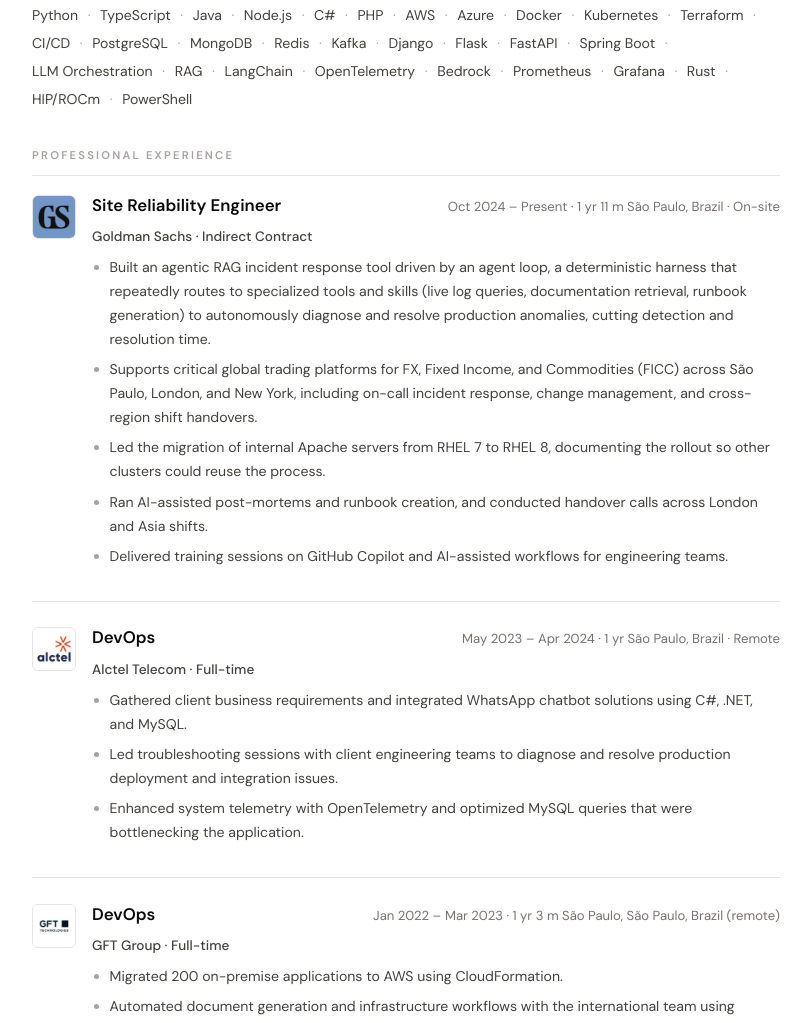
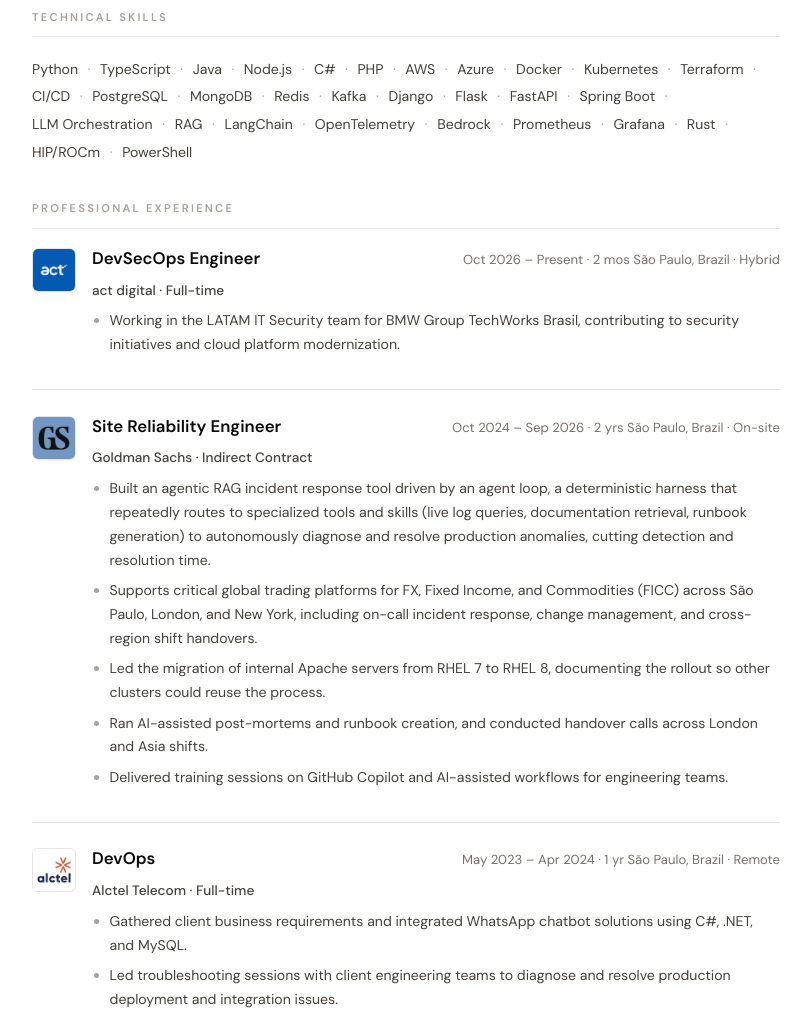
Before and after one commit to samuelishida/samuelishida.github.io, a plain HTML site: page index.html in a window 1280 px wide. Shown: the part 1159-2182 px from the top of the page, without its empty margins (234-1045 px from the left). Drawn offline with Linux system fonts and the light colour scheme.

Commit message:
update CV: add act digital DevSecOps role, close Goldman tenure, update summary
Co-authored-by: Copilot <223556219+Copilot@users.noreply.github.com>

```diff
--- a/index.html
+++ b/index.html
@@ -562,7 +562,7 @@
             <section>
                 <h2 data-i18n="summary_title">Professional Summary</h2>
                 <p class="summary-text" data-i18n="summary_text">
-                    Senior Software Engineer with 10+ years building resilient infrastructure and scalable backend systems, with early exposure to C and Linux before college through the Brazilian Informatics Olympiad and personal projects. Experience spans the full software lifecycle — system design, high-performance APIs in Python, TypeScript, and Java, and cloud modernization across AWS and Azure using Terraform, Docker, and Kubernetes. At Goldman Sachs, supports critical global trading platforms and leads internal AI initiatives with RAG and LLM orchestration to improve reliability and developer productivity.
+                    Senior Software Engineer with 10+ years building resilient infrastructure and scalable backend systems, with early exposure to C and Linux before college through the Brazilian Informatics Olympiad and personal projects. Experience spans the full software lifecycle — system design, high-performance APIs in Python, TypeScript, and Java, and cloud modernization across AWS and Azure using Terraform, Docker, and Kubernetes. Currently at act digital, contributing to the LATAM IT Security team for BMW Group TechWorks Brasil on security initiatives and cloud platform modernization; previously at Goldman Sachs, supporting critical global trading platforms and leading internal AI initiatives with RAG and LLM orchestration to improve reliability and developer productivity.
                 </p>
             </section>
 
@@ -608,13 +608,34 @@
                 <div class="experience-item">
                     <div class="exp-layout">
                         <div class="exp-logo">
+                            <img src="act-digital-logo.jpg" alt="act digital" loading="lazy">
+                        </div>
+                        <div class="exp-body">
+                            <div class="experience-header">
+                                <h3>DevSecOps Engineer</h3>
+                                <div class="job-meta">
+                                    <span>Oct 2026 – Present · 2 mos
+São Paulo, Brazil · Hybrid</span>
+                                </div>
+                            </div>
+                            <div class="job-company"><span class="company">act digital · Full-time</span></div>
+                            <ul>
+                                <li data-i18n="act_desc1"></li>
+                            </ul>
+                            </div>
+                    </div>
+                </div>
+
+                <div class="experience-item">
+                    <div class="exp-layout">
+                        <div class="exp-logo">
                             <img src="goldman-sachs-logo.png" alt="Goldman Sachs" loading="lazy">
                         </div>
                         <div class="exp-body">
                             <div class="experience-header">
                                 <h3>Site Reliability Engineer</h3>
                                 <div class="job-meta">
-                                    <span>Oct 2024 – Present · 1 yr 11 m
+                                    <span>Oct 2024 – Sep 2026 · 2 yrs
 São Paulo, Brazil · On-site</span>
                                 </div>
                             </div>
@@ -876,11 +897,15 @@ Campinas e Região, Brasil</span>
         const translations = {
             en: {
                 "summary_title": "Professional Summary",
-                "summary_text": "Senior Software Engineer with 10+ years building resilient infrastructure and scalable backend systems, with early exposure to C and Linux before college through the Brazilian Informatics Olympiad and personal projects. Experience spans the full software lifecycle — system design, high-performance APIs in Python, TypeScript, and Java, and cloud modernization across AWS and Azure using Terraform, Docker, and Kubernetes. At Goldman Sachs, supports critical global trading platforms and leads internal AI initiatives with RAG and LLM orchestration to improve reliability and developer productivity.",
+                "summary_text": "Senior Software Engineer with 10+ years building resilient infrastructure and scalable backend systems, with early exposure to C and Linux before college through the Brazilian Informatics Olympiad and personal projects. Experience spans the full software lifecycle — system design, high-performance APIs in Python, TypeScript, and Java, and cloud modernization across AWS and Azure using Terraform, Docker, and Kubernetes. Currently at act digital, contributing to the LATAM IT Security team for BMW Group TechWorks Brasil on security initiatives and cloud platform modernization; previously at Goldman Sachs, supporting critical global trading platforms and leading internal AI initiatives with RAG and LLM orchestration to improve reliability and developer productivity.",
                 "experience_title": "Professional Experience",
+                "act_title": "DevSecOps Engineer",
+                "act": "act digital · Full-time",
+                "act_period": "Oct 2026 – Present · 2 mos\nSão Paulo, Brazil · Hybrid",
+                "act_desc1": "Working in the LATAM IT Security team for BMW Group TechWorks Brasil, contributing to security initiatives and cloud platform modernization.",
                 "sre_title": "Site Reliability Engineer",
                 "goldman": "Goldman Sachs · Indirect Contract",
-                "sre_period": "Oct 2024 – Present · 1 yr 11 m\nSão Paulo, Brazil · On-site",
+                "sre_period": "Oct 2024 – Sep 2026 · 2 yrs\nSão Paulo, Brazil · On-site",
                 "sre_desc_new": "Built an agentic RAG incident response tool driven by an agent loop, a deterministic harness that repeatedly routes to specialized tools and skills (live log queries, documentation retrieval, runbook generation) to autonomously diagnose and resolve production anomalies, cutting detection and resolution time.",
                 "sre_desc1": "Led the migration of internal Apache servers from RHEL 7 to RHEL 8, documenting the rollout so other clusters could reuse the process.",
                 "sre_desc3": "Delivered training sessions on GitHub Copilot and AI-assisted workflows for engineering teams.",
@@ -958,11 +983,15 @@ Campinas e Região, Brasil</span>
             },
             pt: {
                 "summary_title": "Resumo Profissional",
-                "summary_text": "Engenheiro de Software Sênior com mais de 10 anos de experiência construindo infraestrutura resiliente e backend escalável, com exposição inicial a C e Linux antes da faculdade por meio da Olimpíada Brasileira de Informática e projetos pessoais. A experiência cobre todo o ciclo de desenvolvimento — desenho de sistema, APIs de alta performance em Python, TypeScript e Java, e modernização de cloud em AWS e Azure com Terraform, Docker e Kubernetes. No Goldman Sachs, apoia plataformas globais críticas de trading e lidera iniciativas internas de IA com RAG e orquestração de LLMs para melhorar confiabilidade e produtividade dos desenvolvedores.",
+                "summary_text": "Engenheiro de Software Sênior com mais de 10 anos de experiência construindo infraestrutura resiliente e backend escalável, com exposição inicial a C e Linux antes da faculdade por meio da Olimpíada Brasileira de Informática e projetos pessoais. A experiência cobre todo o ciclo de desenvolvimento — desenho de sistema, APIs de alta performance em Python, TypeScript e Java, e modernização de cloud em AWS e Azure com Terraform, Docker e Kubernetes. Atualmente na act digital, contribuindo para o time de Segurança da Informação da LATAM da BMW Group TechWorks Brasil em iniciativas de segurança e modernização de plataforma em cloud; anteriormente no Goldman Sachs, apoiou plataformas globais críticas de trading e liderou iniciativas internas de IA com RAG e orquestração de LLMs para melhorar confiabilidade e produtividade dos desenvolvedores.",
                 "experience_title": "Experiência Profissional",
+                "act_title": "Engenheiro DevSecOps",
+                "act": "act digital · Full-time",
+                "act_period": "Out 2026 – Presente · 2 meses\nSão Paulo, Brasil · Híbrido",
+                "act_desc1": "Atuando no time de Segurança da Informação da LATAM para a BMW Group TechWorks Brasil, contribuindo para iniciativas de segurança e modernização de plataforma em cloud.",
                 "sre_title": "Analista de SRE",
                 "goldman": "Goldman Sachs · Indirect Contract",
-                "sre_period": "Out 2024 – Presente · 1 yr 11 m\nSão Paulo, Brasil · Presencial",
+                "sre_period": "Out 2024 – Set 2026 · 2 anos\nSão Paulo, Brasil · Presencial",
                 "sre_desc_new": "Construí uma ferramenta de resposta a incidentes com RAG agêntico, movida por um agent loop, um harness determinístico que roteia repetidamente para ferramentas e skills especializadas (consultas a logs em tempo real, recuperação de documentação, geração de runbooks) para diagnosticar e resolver anomalias de produção de forma autônoma, reduzindo o tempo de detecção e resolução.",
                 "sre_desc1": "Liderei a migração de servidores Apache internos do RHEL 7 para o RHEL 8, documentando a implantação para que outros clusters pudessem reutilizar o processo.",
                 "sre_desc3": "Ministrei sessões de treinamento sobre GitHub Copilot e fluxos de trabalho assistidos por IA para equipes de engenharia.",
```
Also changed, not shown: act-digital-logo.jpg (added), 3 other files.
